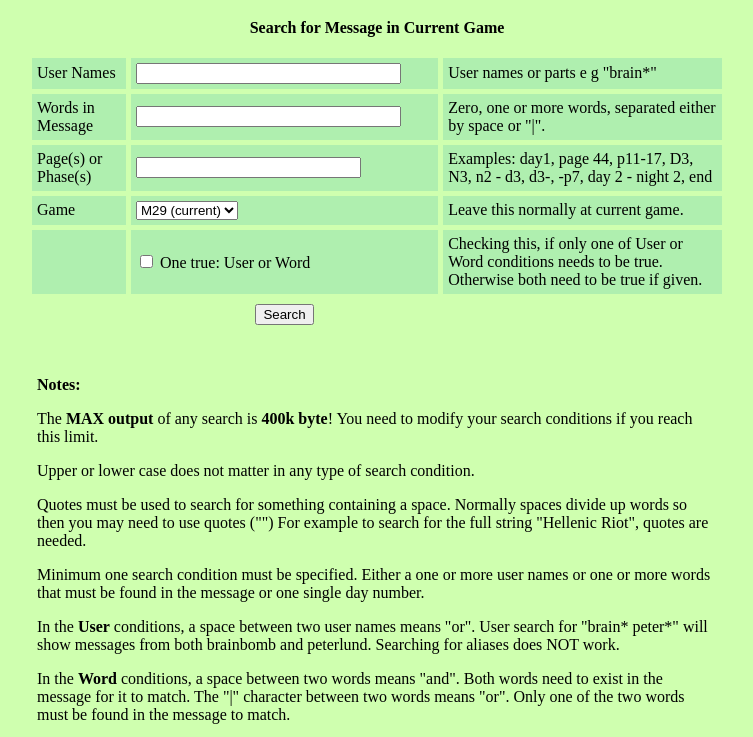
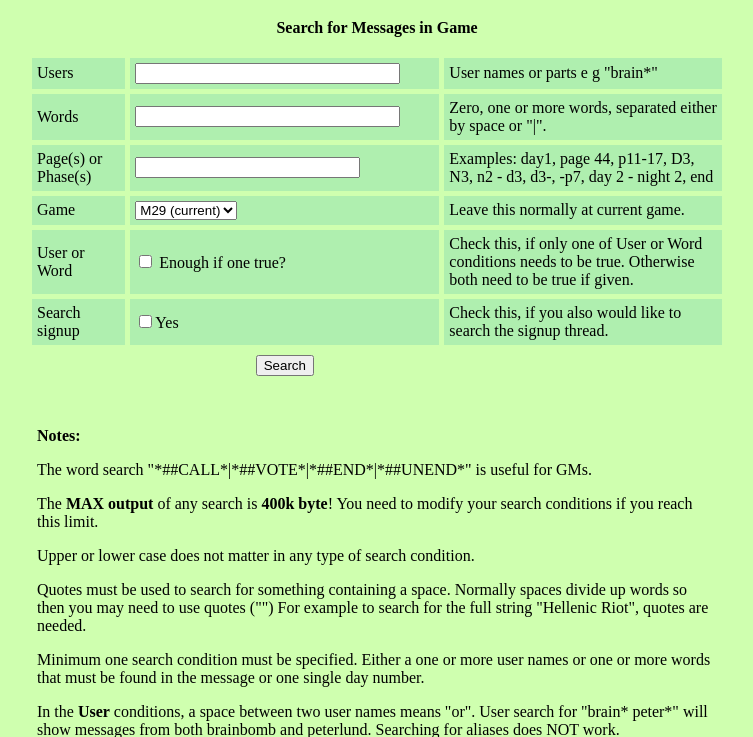
Before and after one commit to plund/mafia, a plain HTML site: page priv/search_form.html in a window 1280 px wide. Shown: the part 61-798 px from the top of the page, without its empty margins (263-1016 px from the left). Drawn offline with Linux system fonts and the light colour scheme.

Commit message:
Made the signup thread searchable

```diff
--- a/priv/search_form.html
+++ b/priv/search_form.html
@@ -7,17 +7,17 @@
   <body bgcolor="#cfffaf">
     <center>
       <h1>Mafia Search</h1>
-      <p><b>Search for Message in Current Game</b>
+      <p><b>Search for Messages in Game</b>
       </p>
       <form method="post" action="/e/web/msgs">
         <table cellspan="10" cellspacing=5 cellpadding=5 width="700">
           <tr bgcolor="#afefaf">
-            <td>User Names</td>
+            <td>Users</td>
             <td><input name="user" type="text" size="30"></td>
             <td>User names or parts e g "brain*"</td>
           </tr>
           <tr bgcolor="#afefaf">
-            <td>Words in Message</td>
+            <td>Words</td>
             <td><input name="word" type="text" size="30"></td>
             <td>Zero, one or more words, separated either by space or "|".
             </td>
@@ -46,11 +46,17 @@
             <td>Leave this normally at current game.</td>
           </tr>
           <tr bgcolor="#afefaf">
-            <td></td>
+            <td>User or Word</td>
             <td><input type="checkbox" name="UorW" value="true">
-              One true: User or Word<br>
-            <td>Checking this, if only one of User or Word conditions needs to
+              Enough if one true?<br>
+            <td>Check this, if only one of User or Word conditions needs to
               be true. Otherwise both need to be true if given.
+            </td>
+          </tr>
+          <tr bgcolor="#afefaf">
+            <td>Search signup</td>
+            <td><input type="checkbox" name="signup" value="true">Yes<br>
+            <td>Check this, if you also would like to search the signup thread.
             </td>
           </tr>
           <tr>
@@ -67,6 +73,9 @@
               <br>
               <br>
               <b>Notes:</b>
+              <p>
+                The word search "*##CALL*|*##VOTE*|*##END*|*##UNEND*" is
+                useful for GMs.
               <p>
                 The <b>MAX output</b> of any search is <b>400k byte</b>!
                 You need to modify your search conditions if you reach this limit.
```
Also changed, not shown: 3 other files.
